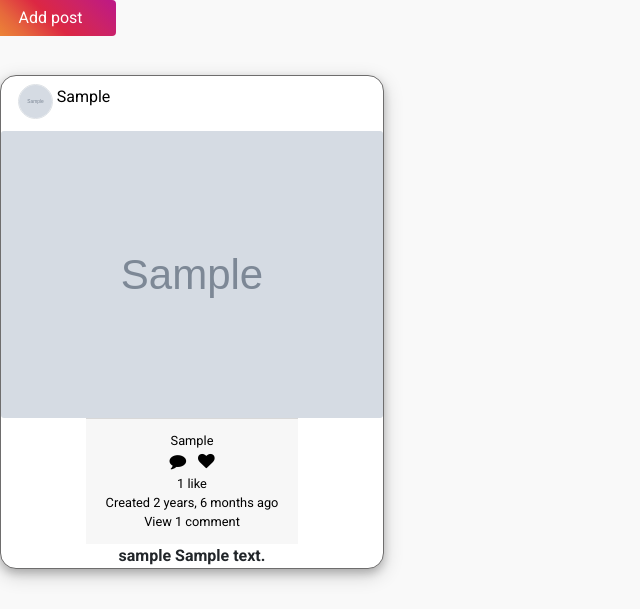
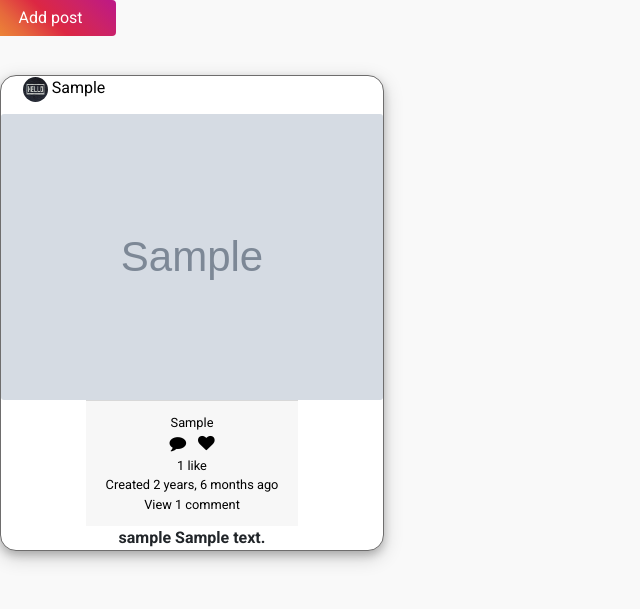
Before and after one commit to JoyChristine/Instagram, a Django app: template app/templates/app/index.html in a window 1280 px wide. Shown: the part 61-670 px from the top of the page, without its empty margins (0-640 px from the left). Run offline with Django 4.2, Linux system fonts and the light colour scheme; the template is opened without the code that fills it: values that come from a table or form of the project are taken from there, others are empty; tables that the repository leaves empty hold one stand-in row (values such as "Sample post"); grey boxes marked "Sample" are stand-in pictures; some libraries are stand-ins or nearby versions; some web fonts are replaced.

Commit message:
add user's profile picture

```diff
--- a/app/templates/app/index.html
+++ b/app/templates/app/index.html
@@ -45,8 +45,15 @@
                 {% for image in images %}
                 <div class="card" id="mycards">
                     <div class="card-title" id="card-title">
-                        <img src="{{image.user.profile_picture.url}}" class="rounded-circle border mt-2"
-                             alt="{{image.user.user.username}}" width="35" height="35">
+                        {% if user.profile.profile_picture %}
+                        <img    class="rounded-circle"   height="25" width="25" src="{{ user.profile.profile_picture.url }}">
+
+                        {% else %}
+                            <img   class="rounded-circle"   height="25" width="25"src="{% static 'img/default.png' %}">
+                        {% endif %}
+                        </a>
+                        <!-- <img src="" class="rounded-circle border mt-2"
+                             alt="{{image.user.user.username}}" width="35" height="35"> -->
                         <a href="{% url 'user_profile' image.user.user.username  %}" class="mt-4 user" style="color:black">{{image.user.user.username|title}}</a>
                     </div>
                     <div class="card-body">
```
